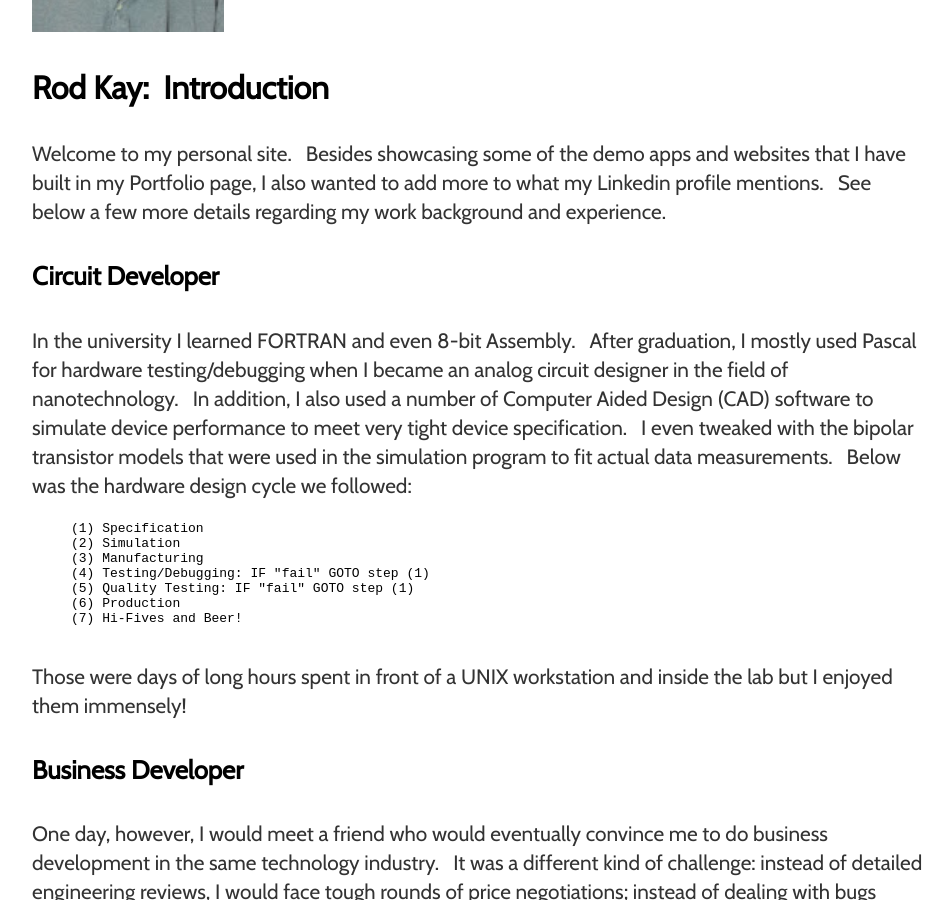
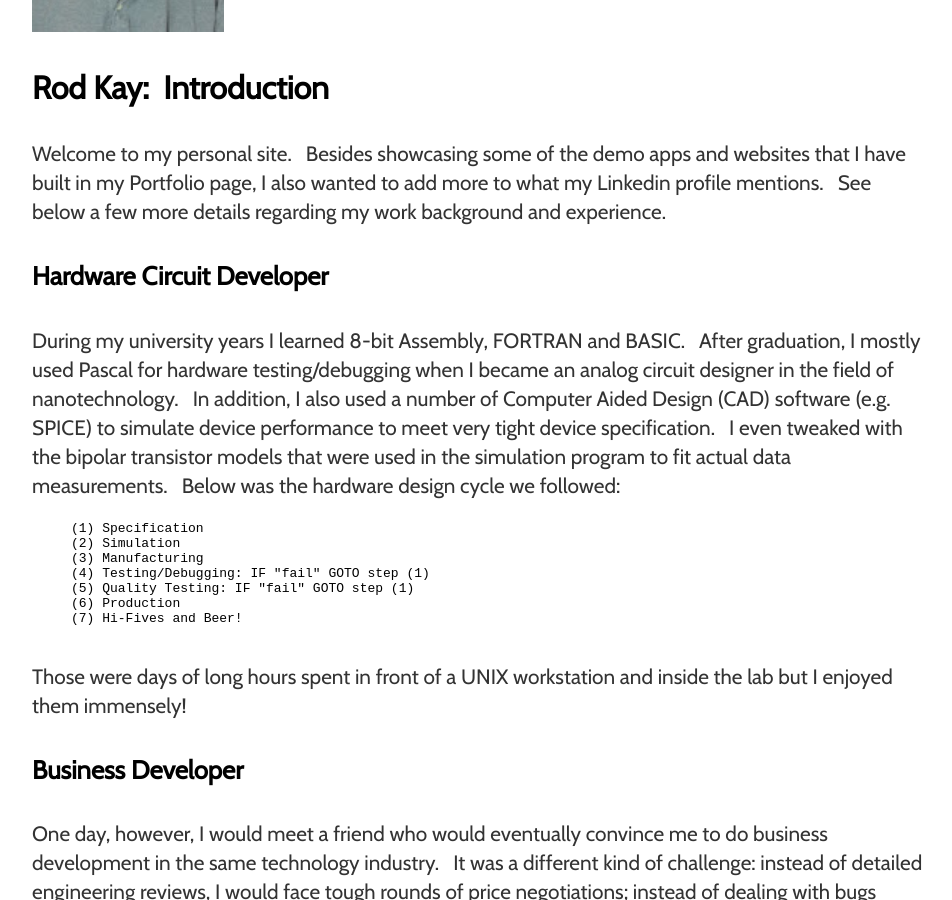
Before and after one commit to rodstaff/rodstaff.github.io, a Jekyll site: the page built from home/index.html, in a window 1280 px wide and 900 px high, scrolled down 379 px. Shown: the whole window, without its empty margins (160-1112 px from the left). Built offline with Jekyll 4.4.1, drawn with Linux system fonts in a browser that asks for light colours.

Commit message:
modified Home/Hardware content

```diff
--- a/home/index.html
+++ b/home/index.html
@@ -8,8 +8,8 @@ title: Home
 <!--      <a href="https://www.linkedin.com/in/rodk88">Linkedin</a>&nbsp;&nbsp;&nbsp;&nbsp;<a href="https://github.com/rodstaff">Github</a>&nbsp;&nbsp;&nbsp;&nbsp;<a href="mailto:rodk1718@gmail.com">email</a> -->
      <h3>Rod Kay:&nbsp;&nbsp;Introduction</h3>
      <p>Welcome to my personal site. &nbsp;&nbsp;Besides showcasing some of the demo apps and websites that I have built in my Portfolio page, I also wanted to add more to what my Linkedin profile mentions. &nbsp;&nbsp;See below a few more details regarding my work background and experience.</p>
-     <h4>Circuit Developer</h4>
-     <p>In the university I learned FORTRAN and even 8-bit Assembly. &nbsp;&nbsp;After graduation, I mostly used Pascal for hardware testing/debugging when I became an analog circuit designer in the field of nanotechnology. &nbsp;&nbsp;In addition, I also used a number of Computer Aided Design (CAD) software to simulate device performance to meet very tight device specification.  &nbsp;&nbsp;I even tweaked with the bipolar transistor models that were used in the simulation program to fit actual data measurements.  &nbsp;&nbsp;Below was the hardware design cycle we followed:</p>
+     <h4>Hardware Circuit Developer</h4>
+     <p>During my university years I learned 8-bit Assembly, FORTRAN and BASIC. &nbsp;&nbsp;After graduation, I mostly used Pascal for hardware testing/debugging when I became an analog circuit designer in the field of nanotechnology. &nbsp;&nbsp;In addition, I also used a number of Computer Aided Design (CAD) software (e.g. SPICE) to simulate device performance to meet very tight device specification.  &nbsp;&nbsp;I even tweaked with the bipolar transistor models that were used in the simulation program to fit actual data measurements.  &nbsp;&nbsp;Below was the hardware design cycle we followed:</p>
      <pre>
      (1) Specification
      (2) Simulation
```
